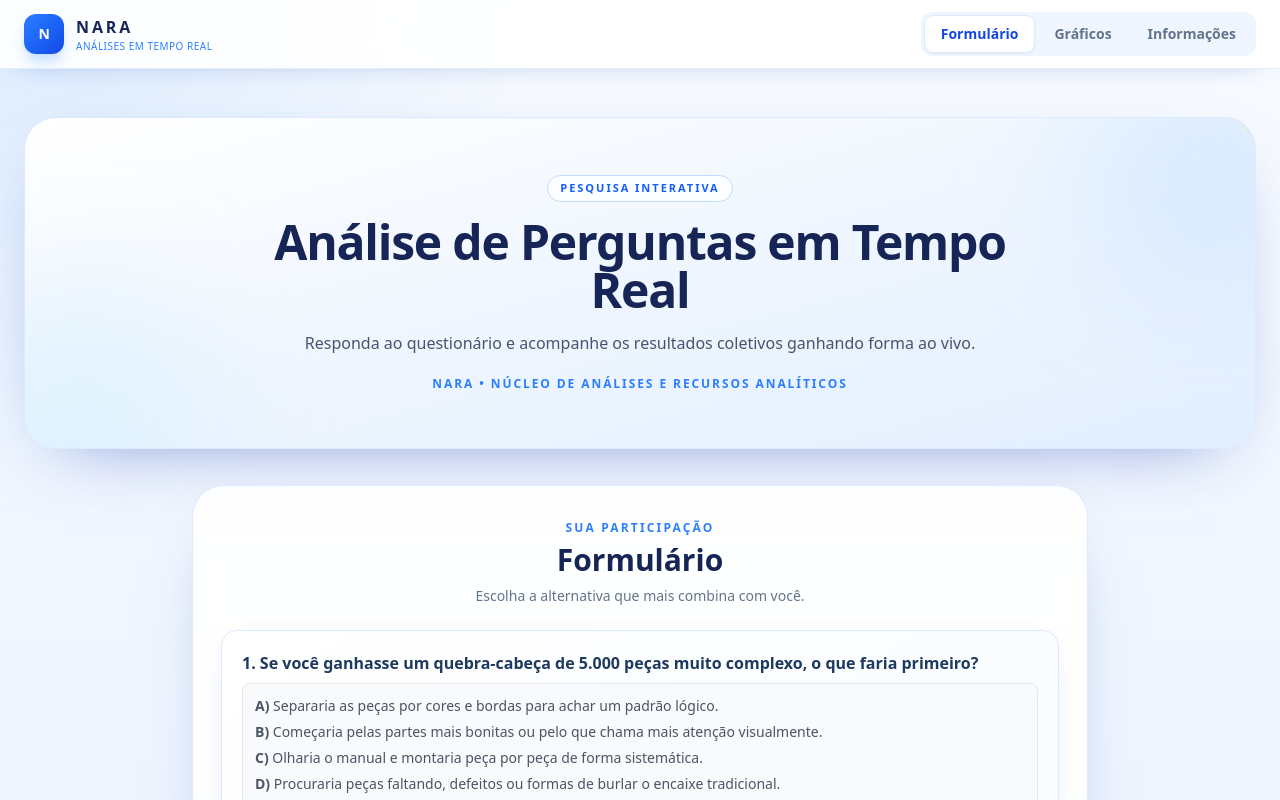
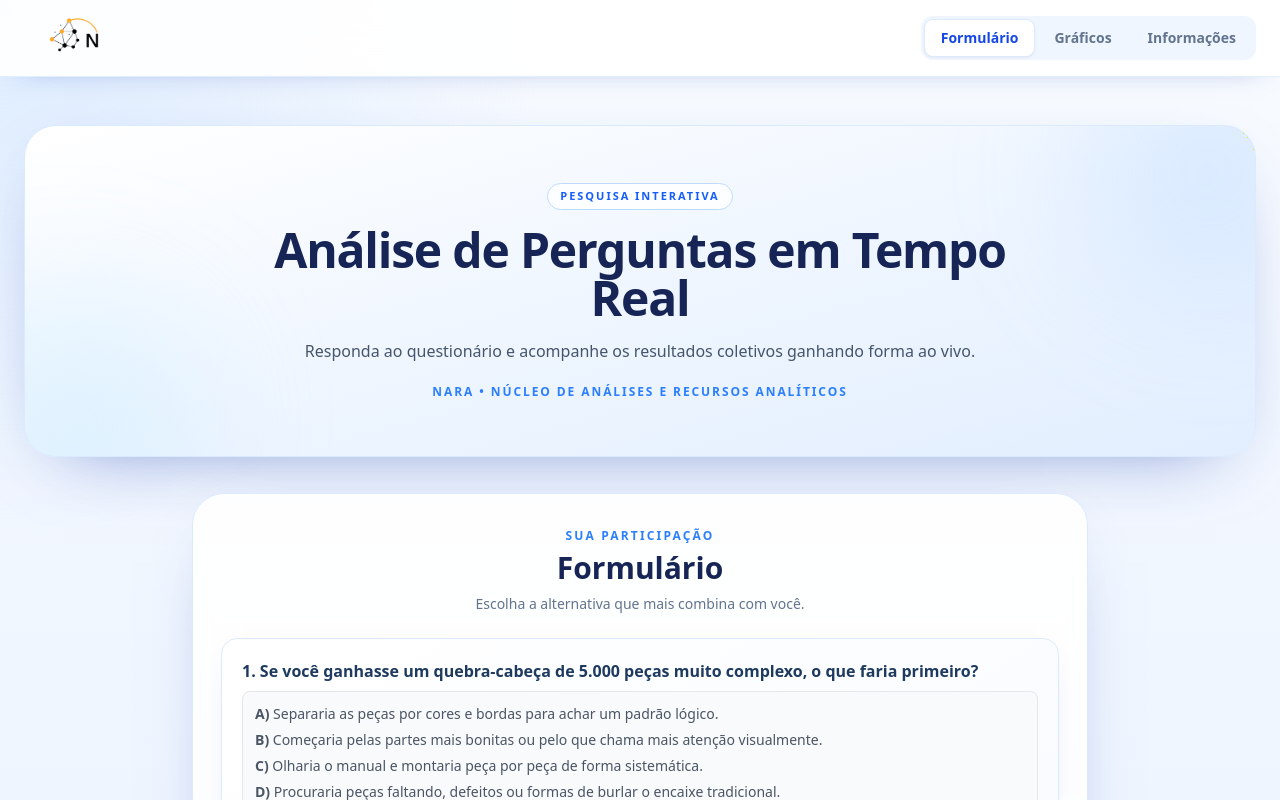
Before and after one commit to GRUPO-NARA/analise-de-perguntas-em-tempo-real, a Next.js app in the folder frontend/: page / in a window 1280 px wide. Shown: the top 800 px of the page. Built offline with nearby package versions, Linux system fonts and the light colour scheme; no server answers.

Commit message:
Adicionando logo do NARA

```diff
--- a/frontend/app/components/HeaderComponent.tsx
+++ b/frontend/app/components/HeaderComponent.tsx
@@ -1,4 +1,6 @@
 "use client"
+
+import Image from 'next/image';
 
 // Definindo a interface para receber o estado compartilhado da Home
 interface HeaderProps {
@@ -15,16 +17,18 @@ export default function HeaderComponent({ abaAtiva, setAbaAtiva }: HeaderProps)
 
   return (
     <header className="sticky top-0 z-50 border-b border-blue-100/80 bg-white/90 shadow-[0_8px_30px_-22px_rgba(30,64,175,0.6)] backdrop-blur-xl">
-      <div className="mx-auto flex max-w-7xl flex-col gap-3 px-4 py-3 sm:flex-row sm:items-center sm:justify-between sm:px-6">
-        <div className="flex items-center gap-3">
-          <div className="flex h-10 w-10 items-center justify-center rounded-xl bg-gradient-to-br from-blue-500 to-blue-700 text-sm font-black tracking-tight text-white shadow-lg shadow-blue-200">
-            N
-          </div>
-          <div>
-            <p className="text-base font-extrabold tracking-[0.18em] text-blue-950">NARA</p>
-            <p className="hidden text-[10px] font-medium uppercase tracking-wider text-blue-500 sm:block">
-              Análises em tempo real
-            </p>
+      <div className="mx-auto flex max-w-7xl flex-col gap-4 px-4 py-2.5 sm:flex-row sm:items-center sm:justify-between sm:px-6">
+
+        {/* Container da Logo Minimalista */}
+        <div className="flex items-center justify-center sm:justify-start">
+          <div className="relative h-14 w-28 select-none transition-transform hover:scale-105 active:scale-95">
+            <Image
+              src="/logo-NARA.png"
+              alt="Logo Oficial NARA"
+              fill
+              className="object-contain object-left"
+              priority
+            />
           </div>
         </div>
 
```
